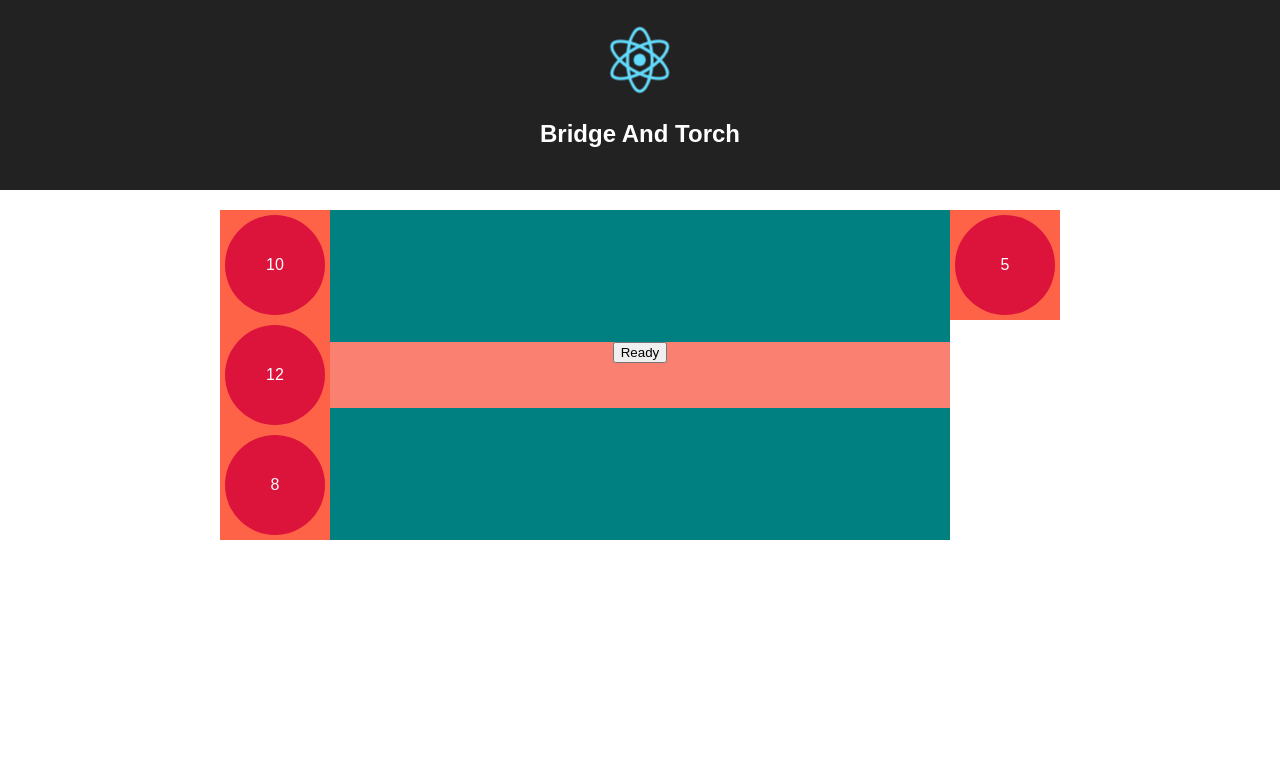
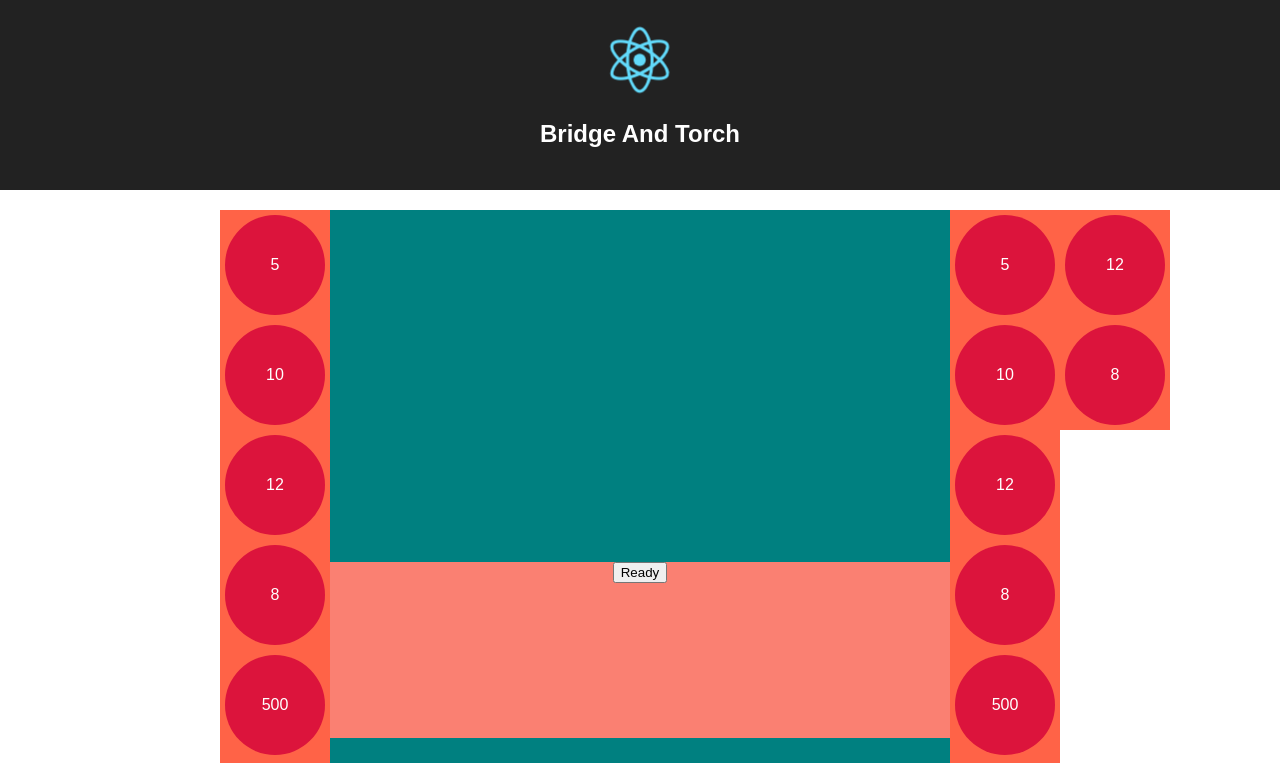
Before and after one commit to utv/bridge-and-torch, a React (Create React App) app: page / in a window 1280 px wide. Shown: the top 763 px of the page. Built offline with nearby package versions, Linux system fonts and the light colour scheme.

Commit message:
exp: fix wrapper height to control percent of sides

```diff
--- a/src/App.css
+++ b/src/App.css
@@ -29,10 +29,13 @@
 
 .wrapper {
   display: flex;
-  /* margin: 0 auto; */
+  flex-wrap: wrap;
+  height: 500px;
+  margin: 0 auto;
 
   padding: 20px 20px 20px 20px;
   justify-content: center;
+
 }
 
 .middle {
@@ -74,6 +77,8 @@
   padding: 0;
   display: inline-flex;
   flex-direction: column;
+  flex-wrap: wrap;
+  max-height: 80%;
   margin: 0;
   /* margin: 0 auto; */
 }
--- a/src/App.js
+++ b/src/App.js
@@ -14,7 +14,8 @@ class App extends Component {
     }
     this.state = {
       currentState: this.gameState.PREPARING,
-      weights: [-5, 10, 12, 8]
+      // weights: [5, 10, 12]
+      weights: [5, 10, 12, 8, 500, 10, 12, 8]
     }
   }
 
@@ -31,6 +32,38 @@ class App extends Component {
     )
   }
 
+  test() {
+    return (
+      <ul className='side left'>
+        <WeightList
+          items={this.state.weights.filter((val) => val > 0)}
+        />
+      </ul>
+    )
+  }
+
+  ulWithinDiv(side) {
+    return (
+      <div>
+        <ul className={'side ' + side}>
+          <WeightList
+            items={this.state.weights.filter((val) => val > 0)}
+          />
+        </ul>
+      </div>
+    )
+  }
+
+  ulOnly(side) {
+    return (
+      <ul className={'side ' + side}>
+        <WeightList
+          items={this.state.weights.filter((val) => val > 0)}
+        />
+      </ul>
+    )
+  }
+
   render() {
     return (
       <div className="App">
@@ -39,17 +72,11 @@ class App extends Component {
           <h1 className="App-title">Bridge And Torch</h1>
         </header>
         <div className='wrapper'>
-          <ul className='side left'>
-            <WeightList
-              items={this.state.weights.filter((val) => val > 0)}
-            />
-          </ul>
+          {this.ulWithinDiv('left')}
+          {/* this.ulOnly('left') */}
           {this.renderMiddlePanel()}
-          <ul className='side right'>
-            <WeightList
-              items={this.state.weights.filter((val) => val < 0)}
-            />
-          </ul>
+          {this.ulWithinDiv('right')}
+          {/* this.ulOnly('left') */}
         </div>
       </div>
     );
```
